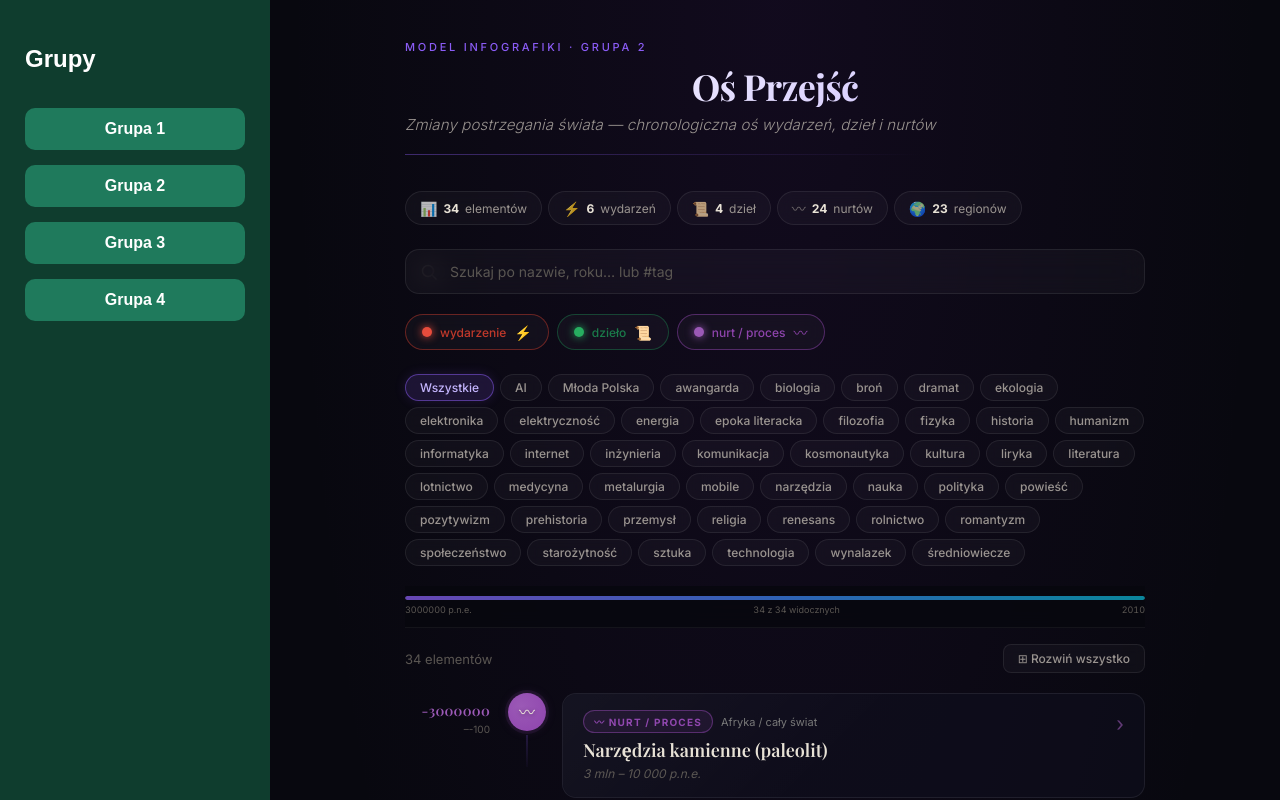
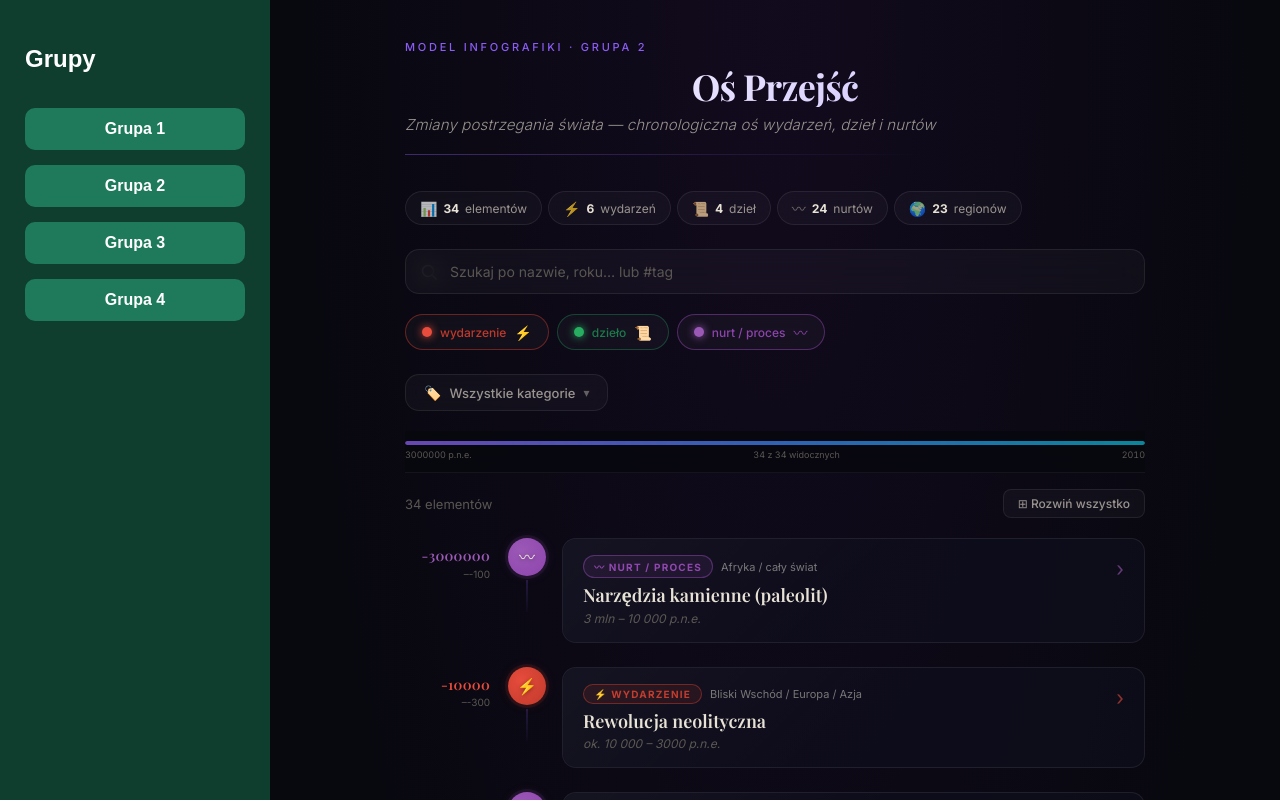
Before and after one commit to Jaca2706/-Mega-Mapa-Dorobku-Ludzkosci, a React (Vite) app: page /group2 in a window 1280 px wide. Shown: the top 800 px of the page. Built offline with nearby package versions, Linux system fonts and the light colour scheme.

Commit message:
style fix

```diff
--- a/src/pages/g2/Group2.css
+++ b/src/pages/g2/Group2.css
@@ -184,12 +184,86 @@
   background: rgba(255,255,255,0.08);
 }
 
-/* ── Category Filters ── */
-.g2-category-filters {
+/* ── Category Dropdown ── */
+.g2-cat-dropdown {
+  position: relative;
+  margin-bottom: 20px;
+  z-index: 60;
+}
+
+.g2-cat-trigger {
+  display: inline-flex;
+  align-items: center;
+  gap: 8px;
+  padding: 9px 18px;
+  border-radius: var(--g2-radius-md);
+  border: 1px solid var(--g2-border-glass);
+  background: var(--g2-bg-glass);
+  color: var(--g2-text-secondary);
+  font-size: 13px;
+  font-family: var(--g2-font-ui);
+  font-weight: 500;
+  cursor: pointer;
+  transition: all 0.25s cubic-bezier(0.4, 0, 0.2, 1);
+  backdrop-filter: blur(8px);
+  -webkit-backdrop-filter: blur(8px);
+}
+
+.g2-cat-trigger:hover {
+  border-color: rgba(139, 92, 246, 0.3);
+  background: rgba(139, 92, 246, 0.06);
+  color: #c4b5fd;
+}
+
+.g2-cat-trigger.open {
+  border-color: rgba(139, 92, 246, 0.4);
+  background: rgba(139, 92, 246, 0.08);
+  border-radius: var(--g2-radius-md) var(--g2-radius-md) 0 0;
+}
+
+.g2-cat-trigger.has-filter {
+  border-color: rgba(139, 92, 246, 0.5);
+  color: #c4b5fd;
+}
+
+.g2-cat-trigger-icon {
+  font-size: 14px;
+}
+
+.g2-cat-chevron {
+  font-size: 12px;
+  transition: transform 0.25s ease;
+  opacity: 0.6;
+}
+
+.g2-cat-chevron.open {
+  transform: rotate(180deg);
+}
+
+.g2-cat-panel {
+  position: absolute;
+  top: 100%;
+  left: 0;
+  right: 0;
+  max-width: 520px;
   display: flex;
+  flex-wrap: wrap;
   gap: 6px;
-  flex-wrap: wrap;
-  margin-bottom: 20px;
+  padding: 12px 14px;
+  background: rgba(12, 12, 25, 0.95);
+  border: 1px solid rgba(139, 92, 246, 0.25);
+  border-top: none;
+  border-radius: 0 0 var(--g2-radius-md) var(--g2-radius-md);
+  backdrop-filter: blur(20px);
+  -webkit-backdrop-filter: blur(20px);
+  z-index: 60;
+  animation: g2DropdownOpen 0.2s ease;
+  box-shadow: 0 12px 32px rgba(0, 0, 0, 0.5);
+}
+
+@keyframes g2DropdownOpen {
+  from { opacity: 0; transform: translateY(-4px); }
+  to   { opacity: 1; transform: translateY(0); }
 }
 
 .g2-cat-chip {
@@ -203,8 +277,6 @@
   cursor: pointer;
   transition: all 0.25s cubic-bezier(0.4, 0, 0.2, 1);
   font-weight: 500;
-  backdrop-filter: blur(6px);
-  -webkit-backdrop-filter: blur(6px);
 }
 
 .g2-cat-chip:hover {
--- a/src/pages/g2/Group2.jsx
+++ b/src/pages/g2/Group2.jsx
@@ -52,6 +52,7 @@ export default function Group2() {
   const [activeCategory, setActiveCategory] = useState(null);
   const [showScrollTop, setShowScrollTop] = useState(false);
   const [expandAll, setExpandAll] = useState(false);
+  const [catDropdownOpen, setCatDropdownOpen] = useState(false);
   const cardRefs = useRef({});
 
   // Scroll listener for scroll-to-top button
@@ -219,11 +220,21 @@ export default function Group2() {
         {/* Legend (type filters) */}
         <Legend activeTypes={activeTypes} onToggleType={toggleType} />
 
-        {/* Category Filters */}
-        <div className="g2-category-filters">
+        {/* Category Filters — Dropdown */}
+        <div className="g2-cat-dropdown">
+          <button
+            className={`g2-cat-trigger${catDropdownOpen ? " open" : ""}${activeCategory ? " has-filter" : ""}`}
+            onClick={() => setCatDropdownOpen((p) => !p)}
+          >
+            <span className="g2-cat-trigger-icon">🏷️</span>
+            <span>{activeCategory || "Wszystkie kategorie"}</span>
+            <span className={`g2-cat-chevron${catDropdownOpen ? " open" : ""}`}>▾</span>
+          </button>
+          {catDropdownOpen && (
+            <div className="g2-cat-panel">
               <button
                 className={`g2-cat-chip${activeCategory === null ? " active" : ""}`}
-            onClick={() => { setActiveCategory(null); setOpenId(null); }}
+                onClick={() => { setActiveCategory(null); setOpenId(null); setCatDropdownOpen(false); }}
               >
                 Wszystkie
               </button>
@@ -231,11 +242,13 @@ export default function Group2() {
                 <button
                   key={cat}
                   className={`g2-cat-chip${activeCategory === cat ? " active" : ""}`}
-              onClick={() => { setActiveCategory(activeCategory === cat ? null : cat); setOpenId(null); }}
+                  onClick={() => { setActiveCategory(activeCategory === cat ? null : cat); setOpenId(null); setCatDropdownOpen(false); }}
                 >
                   {cat}
                 </button>
               ))}
+            </div>
+          )}
         </div>
 
         {/* Mini Timeline Map */}
```
Lines whose indentation alone changed are shown as unchanged.
